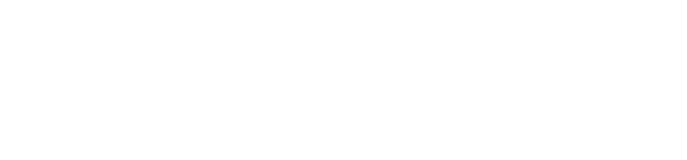
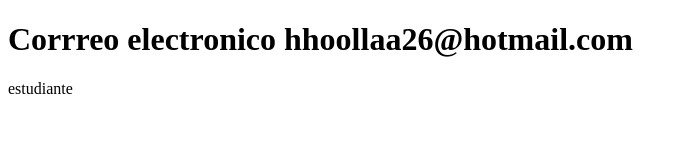
Before and after one commit to CristinaNava/barberia-alura, a plain HTML site: page index.html in a window 1280 px wide. Shown: the whole page, without its empty margins (0-687 px from the left). Drawn offline with Linux system fonts and the light colour scheme.

Commit message:
actualiza el contacto

```diff
--- a/index.html
+++ b/index.html
@@ -6,6 +6,7 @@
     <title>Barberia Alura</title>
 </head>
 <body>
-
+    <h1>Corrreo electronico hhoollaa26@hotmail.com</h1>
+    <p>estudiante</p>
 </body>
 </html>
```
